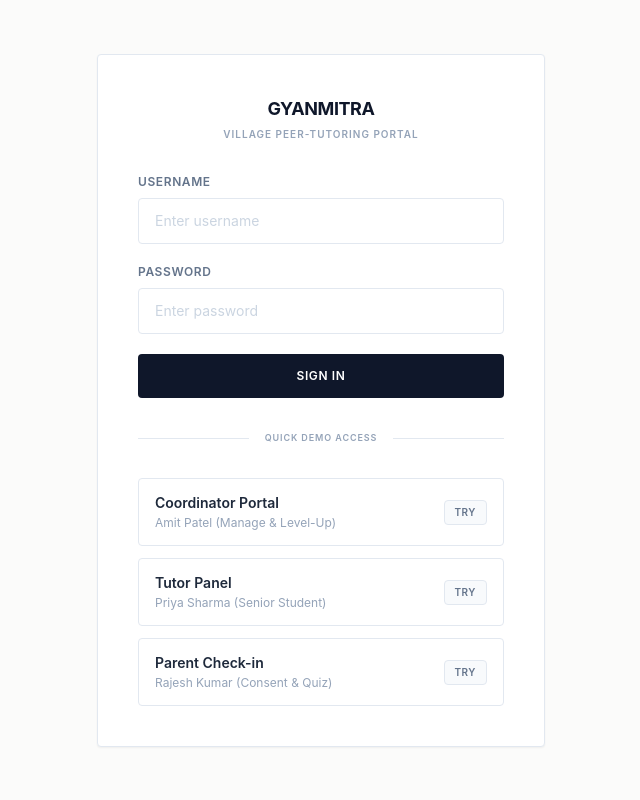
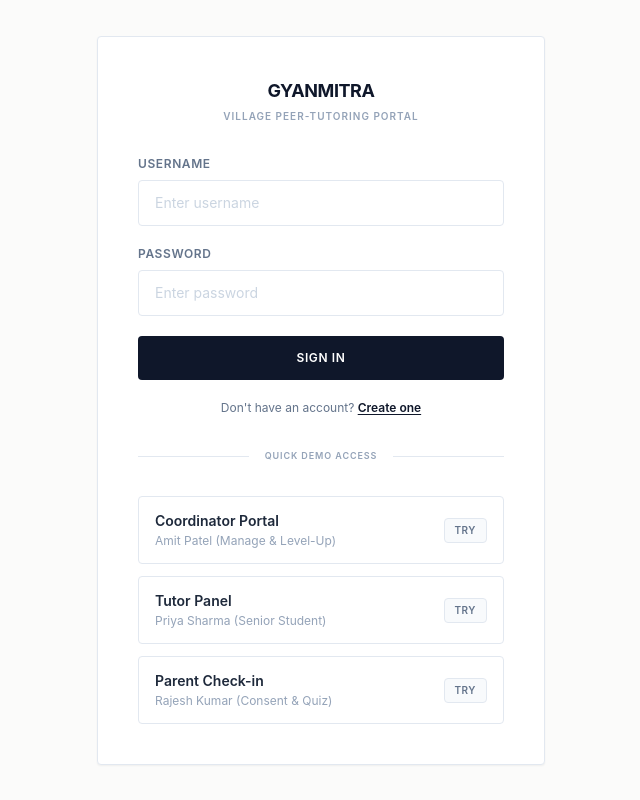
Before and after one commit to sumitpshinde269-oss/gyanmitra, a React (Vite) app in the folder client/: page /login in a window 1280 px wide. Shown: the whole page, without its empty margins (319-959 px from the left). Built offline with nearby package versions, Linux system fonts and the light colour scheme.

Commit message:
Your commit message

```diff
--- a/client/src/App.jsx
+++ b/client/src/App.jsx
@@ -2,6 +2,7 @@ import React from 'react';
 import { BrowserRouter as Router, Routes, Route, Navigate, Link } from 'react-router-dom';
 import { AuthProvider, useAuth } from './context/AuthContext';
 import Login from './pages/Login';
+import Register from './pages/Register';
 import ConsentForm from './pages/ConsentForm';
 import CoordinatorDashboard from './pages/CoordinatorDashboard';
 import ParentCheckIn from './pages/ParentCheckIn';
@@ -116,8 +117,9 @@ function App() {
     <AuthProvider>
       <Router>
         <Routes>
-          {/* Public Login Route */}
+          {/* Public Routes */}
           <Route path="/login" element={<Login />} />
+          <Route path="/register" element={<Register />} />
 
           {/* Protected Application Routes */}
           <Route
--- a/client/src/pages/Login.jsx
+++ b/client/src/pages/Login.jsx
@@ -92,6 +92,19 @@ function Login() {
           </button>
         </form>
 
+        <div className="mt-5 text-center">
+          <p className="text-xs text-slate-500">
+            Don&apos;t have an account?{' '}
+            <button
+              type="button"
+              onClick={() => navigate('/register')}
+              className="font-semibold text-slate-900 underline underline-offset-2"
+            >
+              Create one
+            </button>
+          </p>
+        </div>
+
         {/* Divider */}
         <div className="relative my-8">
           <div className="absolute inset-0 flex items-center">
```
